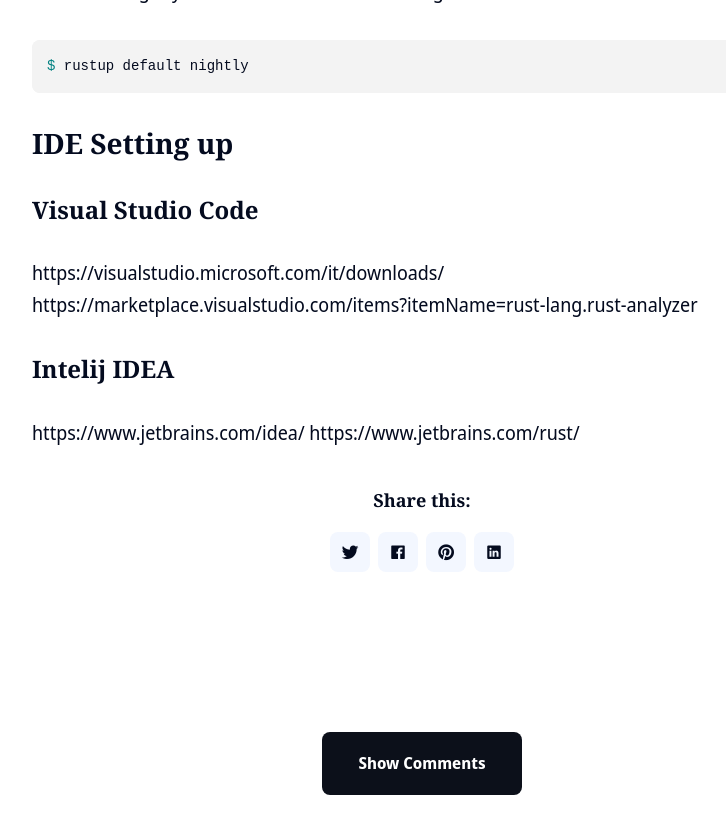
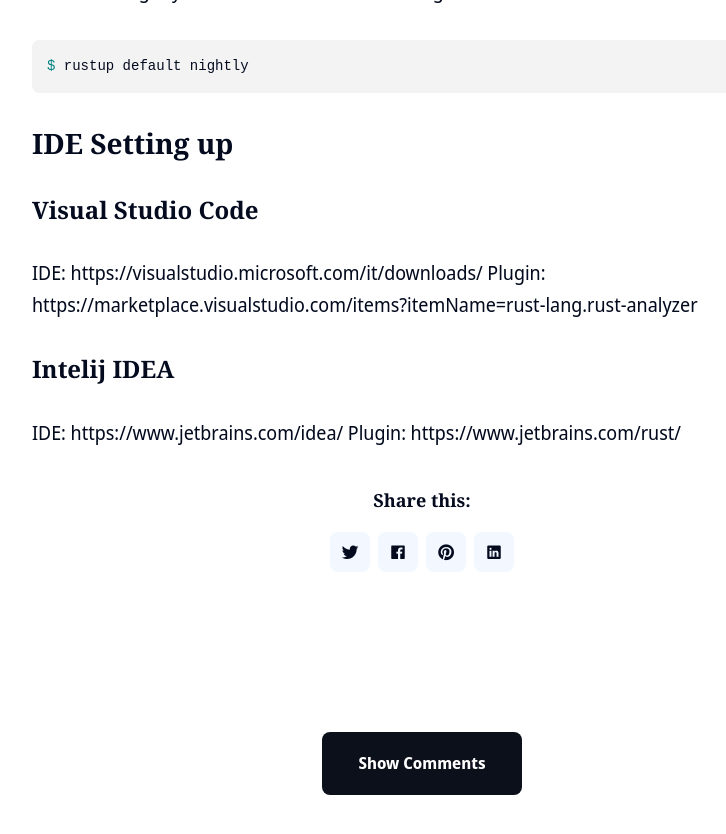
Before and after one commit to skmuiruri/skmuiruri.github.io, a Jekyll site: the page built from _posts/2023-07-14-rust-installation-and-setup.markdown, in a window 1280 px wide and 900 px high, scrolled down 3415 px. Shown: the top 834 px of the window, without its empty margins (218-944 px from the left). Built offline with Jekyll 4.4.1, drawn with Linux system fonts in a browser that asks for light colours; nearby versions of some CDN libraries; some of the changed lines change nothing that is shown.

Commit message:
change installation-and-setup post image to jpg

```diff
--- a/_posts/2023-07-14-rust-installation-and-setup.markdown
+++ b/_posts/2023-07-14-rust-installation-and-setup.markdown
@@ -4,7 +4,7 @@
 description: The first post in the Rust programming series. In this post we learn how to install and setup the Rust programming language.
 date: 2023-07-14 15:01:35 +0100
 author: Samson Kamau Muiruri
-image: 'images/rust_series_1.png'
+image: 'images/rust_series_1.jpg'
 tags: [rust]
 tags_color: '#618770'
 ---
@@ -97,9 +97,9 @@
 ## IDE Setting up
 
 ### Visual Studio Code
-https://visualstudio.microsoft.com/it/downloads/
-https://marketplace.visualstudio.com/items?itemName=rust-lang.rust-analyzer
+IDE: https://visualstudio.microsoft.com/it/downloads/
+Plugin: https://marketplace.visualstudio.com/items?itemName=rust-lang.rust-analyzer
 
 ### Intelij IDEA
-https://www.jetbrains.com/idea/
-https://www.jetbrains.com/rust/
+IDE: https://www.jetbrains.com/idea/
+Plugin: https://www.jetbrains.com/rust/
```
Also changed, not shown: images/rust_series_1.jpg (added).
